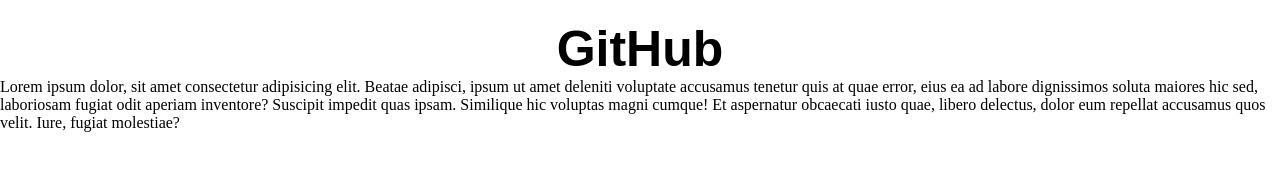
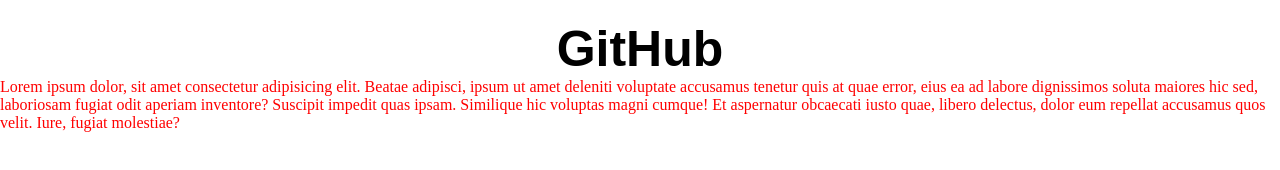
Before and after one commit to BahtiyorovBekzod/git-lesson, a plain HTML site: page index.html in a window 1280 px wide. Drawn offline with Linux system fonts and the light colour scheme.

Commit message:
p color red

```diff
--- a/css/main.css
+++ b/css/main.css
@@ -15,3 +15,6 @@ header .container h1{
     text-align: center;
     font-family: sans-serif;
 }
+header .container p{
+    color: red;
+}
```
